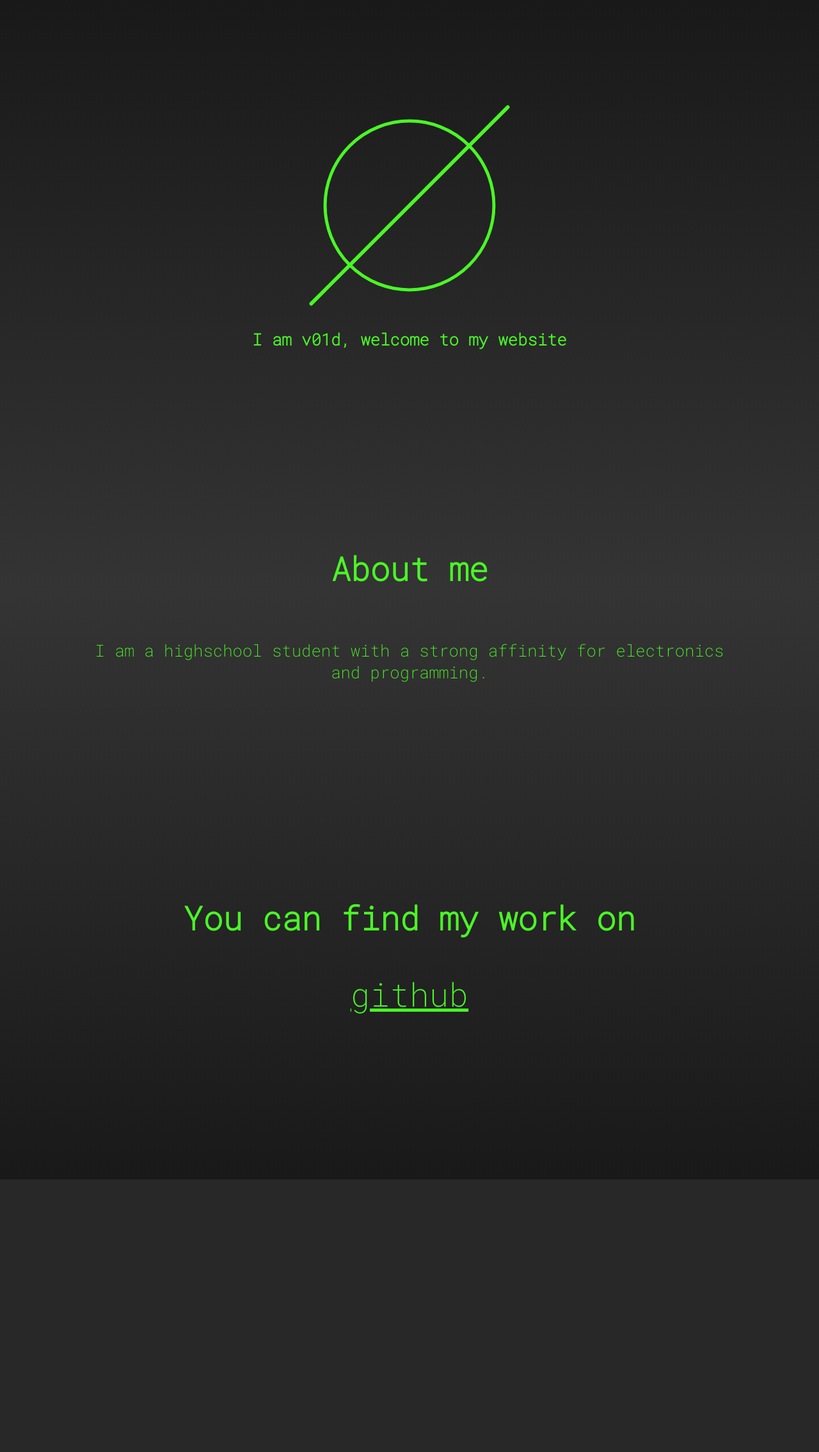
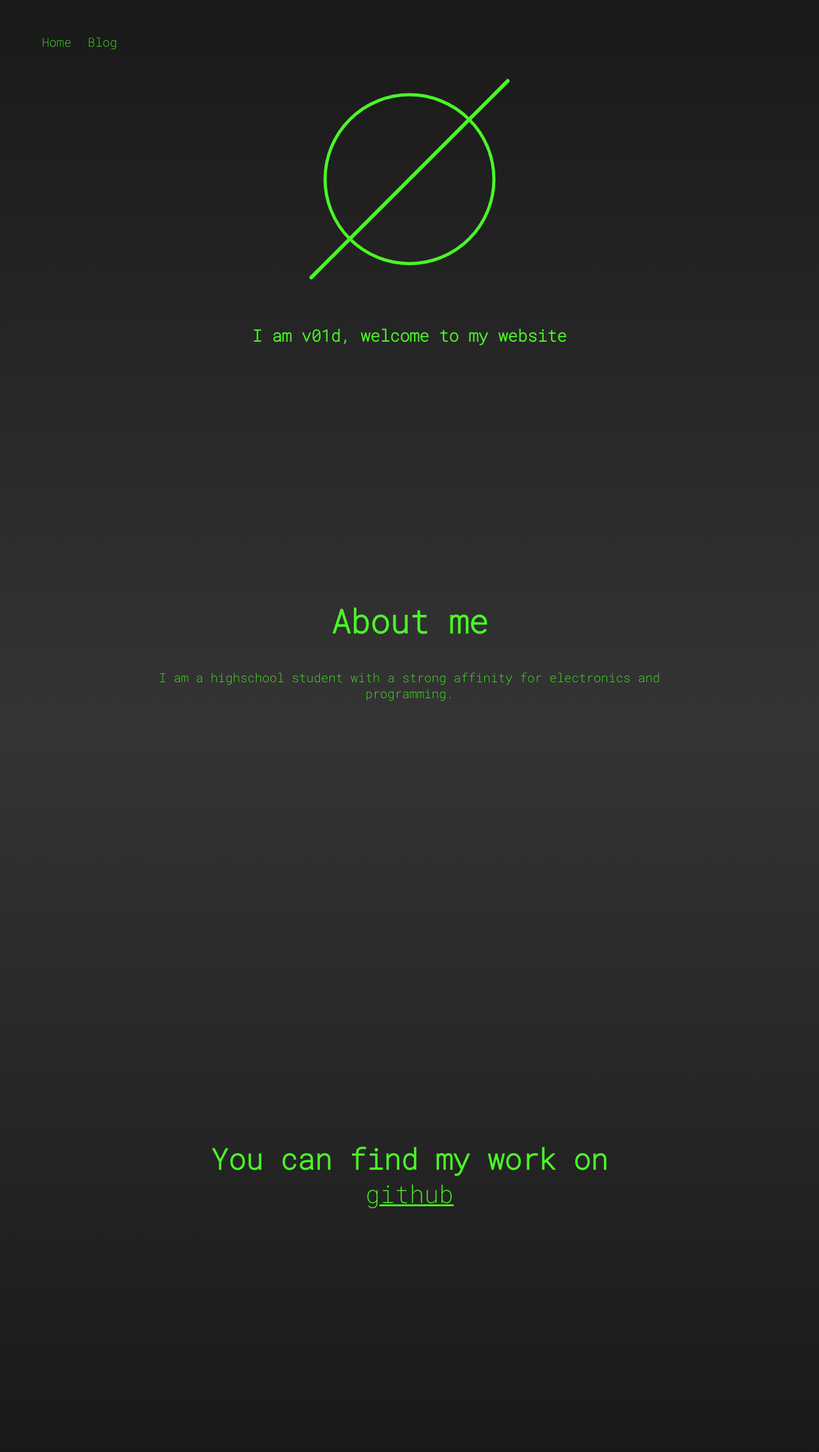
Before and after one commit to V01Ddev/v01d-website, a PHP site: page / in a window 1280 px wide. Shown: the whole page at 64% size. Before the commit the page ends 1843 px from the top, so only its background shows below. Run offline with PHP 8.4, Linux system fonts and the light colour scheme.

Commit message:
Working blog page + Created php components + Created C script to compile blogs into respective html files, yet to write template

```diff
--- /dev/null
+++ b/blog/style.scss
@@ -0,0 +1,60 @@
+@import "../style.css";
+
+.BlogPage {
+    section {
+        height: 70vh;
+    }
+
+    .Blog {
+        margin-top: 15vh;
+    }
+
+    .BlogGallery {
+        display: flex;
+        flex-direction: row;
+        flex-wrap: wrap;
+        justify-content: center;
+        padding-top: 10vh;
+        padding-left: 10vw;
+        padding-right: 10vw;
+    }
+
+    .BlogCard {
+        list-style-type: none;
+        text-decoration: none;
+        text-align: center;
+        width: 15vw;
+        height: 10vw;
+        padding: 2vw;
+        cursor: pointer;
+    }
+
+    img {
+        width: 15vw;
+        height: auto;
+    }
+
+    h1 {
+        font-size: 4vw;
+    }
+
+    h2 {
+        font-size: 2vw;
+    }
+
+    h3 {
+        font-size: 1vw;
+    }
+
+    /* Mobile Styling */
+    @media only screen and (max-width: 600px) {
+        h1 {
+            font-size: 10vw;
+        }
+
+        h2 {
+            padding-top: 20vh;
+            font-size: 6vw;
+        }
+    }
+}
--- /dev/null
+++ b/components/font.php
@@ -0,0 +1,4 @@
+
+<link rel="preconnect" href="https://fonts.googleapis.com">
+<link rel="preconnect" href="https://fonts.gstatic.com" crossorigin>
+<link href="https://fonts.googleapis.com/css2?family=Roboto+Mono:wght@200&display=swap" rel="stylesheet">
--- /dev/null
+++ b/components/navbar.php
@@ -0,0 +1,51 @@
+
+<style>
+.nav-bar {
+    position: fixed;
+    left: 1vw;
+    top: 5vh;
+    text-color: #4AF626;
+    font-size: 1vw;
+    color: #4AF626;
+}
+
+.nav-bar ul {
+    list-style-type: none;
+    display: flex;
+    flex-direction: row;
+}
+
+.nav-bar li {
+    padding-left: 1vw;
+    padding-right: 1vw;
+}
+
+.nav-bar a {
+    font-size: 1.5vw;
+    text-decoration: none;
+    text-color: #4AF626;
+    color: #4AF626;
+}
+
+@media only screen and (max-width: 600px) {
+
+    .nav-bar li {
+        padding-left: 3vw;
+        padding-right: 3vw;
+    }
+
+    .nav-bar a {
+        font-size: 5vw;
+        text-decoration: none;
+        text-color: #4AF626;
+        color: #4AF626;
+    }
+}
+</style>
+
+<div class="nav-bar">
+        <ul>
+            <li><a class="nav-btn" href="/">Home</a></li>
+            <li><a class="nav-btn" href="/blog/blog.php">Blog</a></li>
+        </ul>
+</div>
--- a/index.html
+++ b/index.php
@@ -5,39 +5,38 @@
 	<meta charset="utf-8" />
 	<meta name="viewport" content="width=device-width, initial-scale=1" />
 
-	<link rel="preconnect" href="https://fonts.googleapis.com">
-	<link rel="preconnect" href="https://fonts.gstatic.com" crossorigin>
-	<link href="https://fonts.googleapis.com/css2?family=Roboto+Mono:wght@200&display=swap" rel="stylesheet">
-
+    <?php
+    include './components/font.php';
+    include './components/navbar.php';
+    ?>
 
 	<!-- intro and logo -->
-	<section id="home">
+	<section class="Home">
 		<head>
-		<link rel="stylesheet" type="text/css" href="style.css">
-		<link rel="shortcut icon" type="image/ico" href="/logo.ico">
+            <link rel="stylesheet" type="text/css" href="style.css">
+            <link rel="shortcut icon" type="image/ico" href="/v01d.ico">
 
-        <img src='logo.svg', alt='logo'/>
-		<h6 id="typing"></h6>
+            <img class="home_logo" src='assets/v01d.svg', alt='logo'/>
+            <h1 id="typing"></h1>
 		</head>
 	</section>
 
 
 	<body>
+		<!-- About Me -->
+		<section class="Aboutme">
 
-		<script src="./script.js"></script>
-
-		<!-- About Me -->
-		<section id="aboutme">
-
-			<h3>About me</h3>
+			<h2>About me</h2>
 
             <p>I am a highschool student with a strong affinity for electronics and programming.</p>
 		</section>
 
 		<!-- My Work-->
-		<section id='work'>
+		<section class='Work'>
 			<h3>You can find my work on</h3>
             <a href="https://github.com/V01Ddev" target="_blank">github</a>
 		</section>
 	</body>
+
+    <script src="./script.js"></script>
 </html>
--- a/style.css
+++ b/style.css
@@ -1,132 +1,114 @@
 html {
     scroll-behavior: smooth;
+    text-align: center;
+    font-size: 4vw;
     font-family: 'Roboto Mono', monospace;
     color: #4AF626;
     background: rgb(25,25,25);
     background: linear-gradient(180deg, rgba(25,25,25,1) 0%, rgba(52,52,52,1) 50%, rgba(25,25,25,1) 100%);
 }
 
-h3 {
-    text-align: center;
-    font-size: 8vw;
-}
-
-h6 {
-    text-align: center;
-    font-size: 5vw;
-    margin: 0 auto;
-}
-
-p {
-    font-size: 6vw;
-}
-
-a {
-    text-align: left;
-    font-family: 'Roboto Mono', monospace;
-    color: #4AF626;
-    align: center;
-    font-size: 6vw;
-}
-
-button {
-    background-color: Transparent;
-    border: none;
-    cursor:pointer;
-    outline:none;
-    width: 1vw;
-}
-
 section {
-    margin-top: 30vw;
-    margin-bottom: 100vw;
-}
-
-#home {
-    display: flex;
-    flex-direction: column;
-    justify-content: center;
-    align-self: center;
-    padding-top: 30vw;
-}
-
-img {
-    display: flex;
-    flex-direction: column;
-    align-self: center;
-    width: 50vw;
-}
-
-#aboutme {
-    display: flex;
-    flex-direction: column;
-    text-align: center;
+    height: 100vh;
     padding-left: 10vw;
     padding-right: 10vw;
 }
 
-#work {
-    display: flex;
-    flex-direction: column;
-    justify-content: center;
-    margin-bottom: 20vw;
+h1 {
+    font-size: 2vw;
 }
 
-a {
-    font-size: 10vw;
-    align-self: center;
-}
-
-
-/* BIG SCREEN */
-@media screen and (min-width: 768px){
-
-    h3 {
+h2 {
     font-size: 4vw;
 }
 
-    h6 {
-        font-size: 2vw;
+h3 {
+    margin-bottom: 0;
 }
 
 p {
     font-size: 2vw;
 }
 
-    #h69 {
-        font-size: 6vw;
-        margin-top: 0.5vw;
-        margin-bottom: 0vw;
+a {
+    color: #4AF626;
 }
 
-    section {
-        margin-top: 10vw;
-        margin-bottom: 20vw;
+.home_logo {
+    width: 30vw;
+    height: auto;
+    padding-top: 10vh;
 }
 
-    #home {
-        padding-top: 0.1vw;
+.Aboutme {
+    margin-top: 10vw;
 }
 
-    img {
-        width: 30vw;
+.Work {
+    height: 60vh;
+    font-size: 3vw;
 }
 
-    #aboutme {
-        align-self: center;
-        padding-left: 10vw;
-        padding-right: 10vw;
+/* Content Styling */
+.Content {
+    margin-top: 15vh;
+    margin-left: 15vw;
+    margin-right: 15vw;
 }
 
-    #work {
-        display: flex;
-        align-self: center;
-        margin-bottom: 20vw;
-        flex-direction: column;
+.Content ul {
+    font-size: 1.5vw;
+    display: inline-block;
 }
 
-    a {
+.Content h1 {
     font-size: 4vw;
-        align-self: center;
+}
+
+.Content h2 {
+    font-size: 3vw;
+}
+
+.Content h3 {
+    font-size: 2vw;
+}
+
+.katex {
+    padding-left: 0vw;
+    padding-right: 0vw;
+    size: 3vw;
+}
+
+
+p {
+    padding-left: 5vw;
+    padding-right: 5vw;
+    font-size: 1.5vw;
+}
+
+/* Mobile Styling */
+@media only screen and (max-width: 600px) {
+
+    h1 {
+        font-size: 6vw;
+    }
+
+    h2 {
+        font-size: 10vw;
+    }
+
+    p {
+        font-size: 5vw;
+    }
+
+    .home_logo {
+        width: 70vw;
+        height: auto;
+        padding-top: 20vh;
+    }
+
+    .Work {
+        height: 50vh;
+        font-size: 6vw;
     }
 }
```
Also changed, not shown: blog/blog.php (added, +24 -0 lines), blog/style.css (added, +52 -0 lines), assets/v01d.svg (renamed from logo.svg), v01d.ico (renamed from logo.ico), 3 other files. Lines whose indentation alone changed are shown as unchanged.
